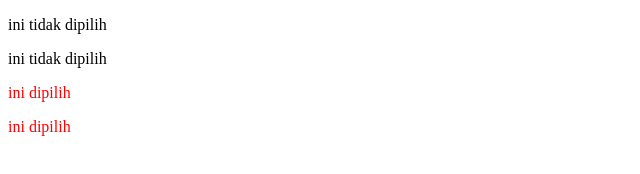
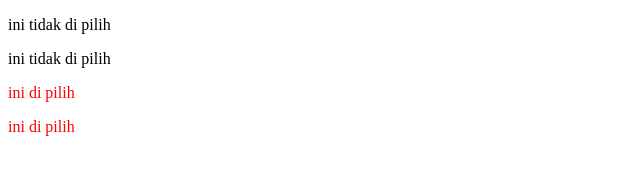
Before and after one commit to pardana/iapptech-css-dasar, a plain HTML site: page combinator.html in a window 1280 px wide. Shown: the full height of the page, 0-640 px from the left. Drawn offline with Linux system fonts and the light colour scheme.

Commit message:
add combinator

```diff
--- a/combinator.html
+++ b/combinator.html
@@ -14,11 +14,11 @@
   <body>
     <div>
       <article>
-        <p>ini tidak dipilih</p>
+        <p>ini tidak di pilih</p>
       </article>
-      <p>ini tidak dipilih</p>
+      <p>ini tidak di pilih</p>
     </div>
-    <p>ini dipilih</p>
-    <p>ini dipilih</p>
+    <p>ini di pilih</p>
+    <p>ini di pilih</p>
   </body>
 </html>
```
